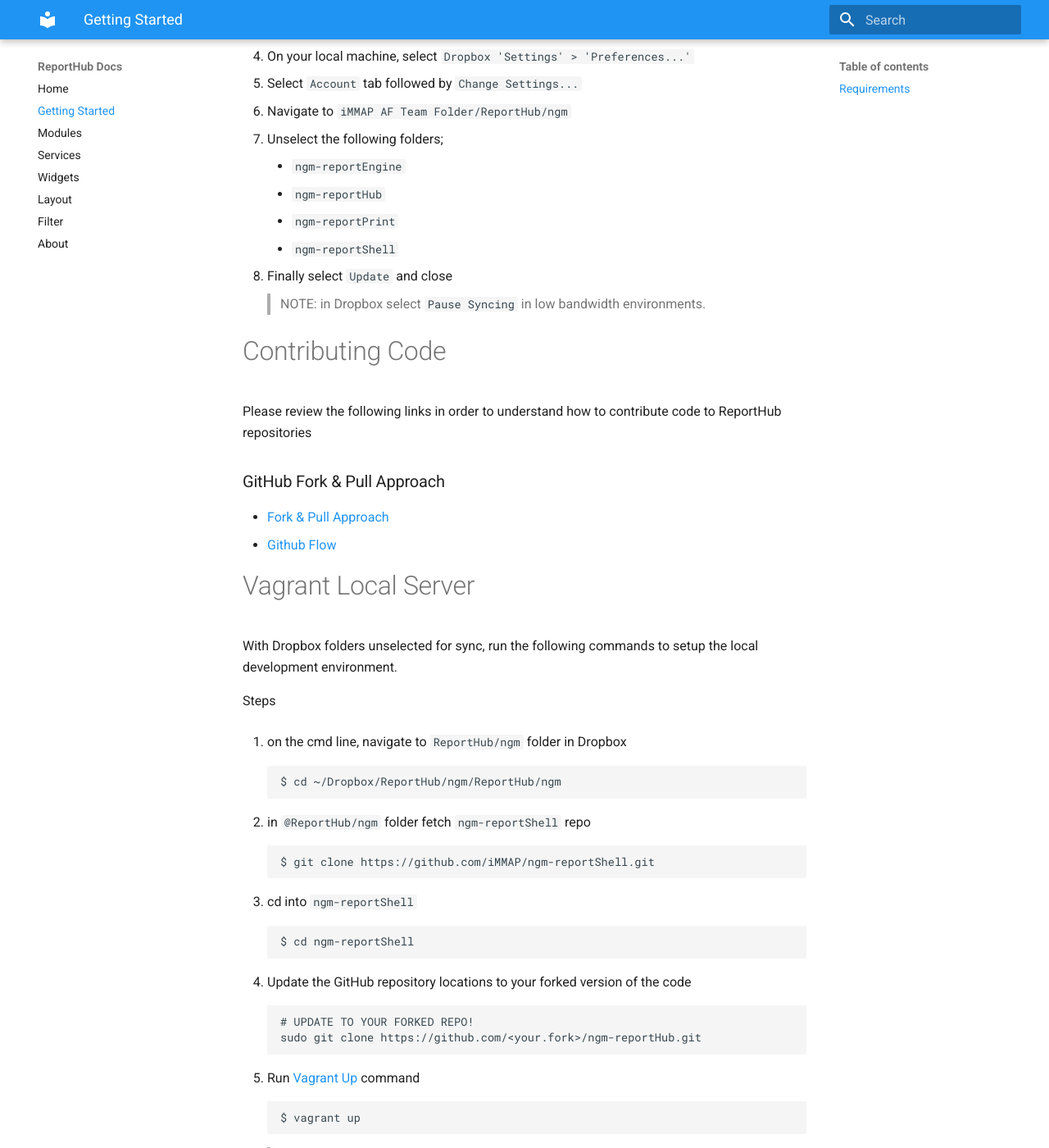
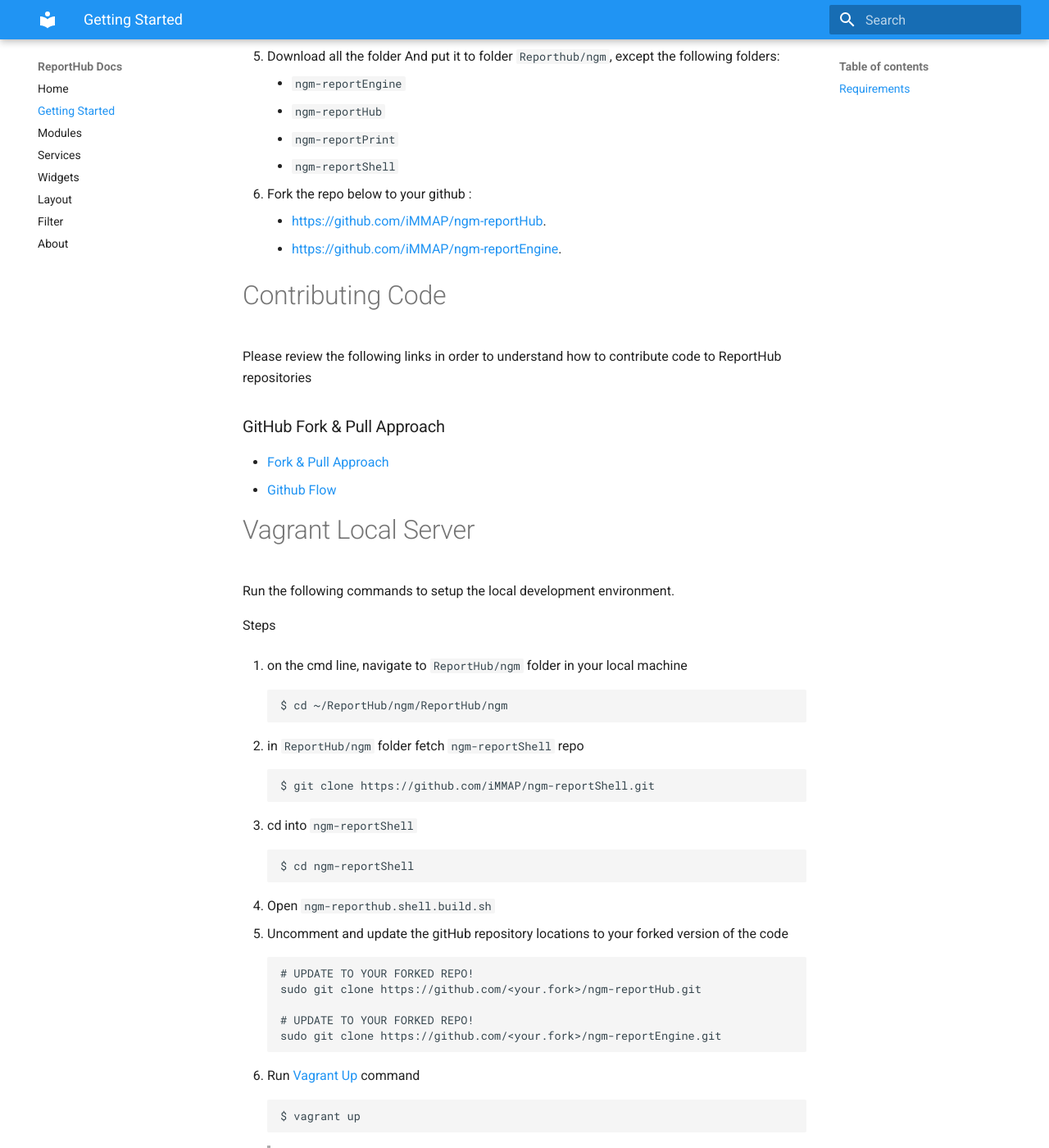
Before and after one commit to iMMAP/ngm-reporthubDocs, an MkDocs documentation site: the page built from docs/start.md, in a window 1280 px wide and 1400 px high, scrolled down 669 px. Shown: the whole window at 82% size. Built offline with MkDocs 1.6.1 and Material for MkDocs 9.7.7, drawn with Linux system fonts in a browser that asks for light colours; some of the changed text lies outside the part shown.

Commit message:
update:  installation step for local project setuo

````diff
--- a/docs/start.md
+++ b/docs/start.md
@@ -6,9 +6,9 @@
 
 ### Requirements
 
-- Dropbox 33.4.xx
-- Vagrant v1.9.xx
-- VirtualBox v5.1.xx
+<!-- - Dropbox 33.4.xx -->
+- Vagrant v1.9.xx or newer version
+- VirtualBox v5.1.xx or newer version
 
 # Getting Started
 
@@ -17,7 +17,25 @@
 Steps
 
 1. Install Software Requirements listed above on your local machine
-2. Setup Local Project Folders
+2. Make a folder with name ``Reporthub``
+	$ cd ReportHub
+3. Make a folder name ``ngm``
+4. Go to [here](https://immap.sharepoint.com/sites/SouthandCentralAsia/Afghanistan%20Library/Forms/AllItems.aspx?id=%2Fsites%2FSouthandCentralAsia%2FAfghanistan%20Library%2FMigration%20from%20Dropbox%5F211109%2FiMMAP%20AF%20Team%20Folder%2FReportHub%2Fngm&viewid=395452ab%2D8406%2D442f%2Db426%2Dbaccbd7d9da9)
+
+5. Download  all the folder And put it to folder ``Reporthub/ngm``, except the following folders:
+	- ``ngm-reportEngine``
+	- ``ngm-reportHub``
+	- ``ngm-reportPrint``
+	- ``ngm-reportShell``
+
+
+
+6. Fork the repo below to your github :
+	- [https://github.com/iMMAP/ngm-reportHub](https://github.com/iMMAP/ngm-reportHub).
+	- [https://github.com/iMMAP/ngm-reportEngine](https://github.com/iMMAP/ngm-reportEngine).
+
+<!-- OLD instruction -->
+<!-- 2. Setup Local Project Folders
 3. Add to your Dropbox the ``iMMAP AF Team Folder`` [here](https://www.dropbox.com/sh/5eti378yx2qxbxq/AAAFjJkGznjwk8IkZmRkRc7Ma?dl=0)
 4. On your local machine, select ``Dropbox 'Settings' > 'Preferences...'``
 5. Select ``Account`` tab followed by ```Change Settings...```
@@ -29,7 +47,7 @@
 	- ``ngm-reportShell``
 6. Finally select ``Update`` and close
 
-	> NOTE: in Dropbox select ```Pause Syncing``` in low bandwidth environments.
+	> NOTE: in Dropbox select ```Pause Syncing``` in low bandwidth environments. -->
 
 # Contributing Code
 
@@ -43,15 +61,15 @@
 
 # Vagrant Local Server
 
-With Dropbox folders unselected for sync, run the following commands to setup the local development environment.
+Run the following commands to setup the local development environment.
 
 Steps
 
-1. on the cmd line, navigate to ``ReportHub/ngm`` folder in Dropbox
+1. on the cmd line, navigate to ``ReportHub/ngm`` folder in your local machine
 
-		$ cd ~/Dropbox/ReportHub/ngm/ReportHub/ngm
+		$ cd ~/ReportHub/ngm/ReportHub/ngm
 
-2. in ``@ReportHub/ngm`` folder fetch ``ngm-reportShell`` repo
+2. in ``ReportHub/ngm`` folder fetch ``ngm-reportShell`` repo
 
 		$ git clone https://github.com/iMMAP/ngm-reportShell.git
 
@@ -60,18 +78,23 @@
 
 		$ cd ngm-reportShell
 
-4. Update the GitHub repository locations to your forked version of the code
+4. Open ``ngm-reporthub.shell.build.sh``
+
+5. Uncomment and update the gitHub repository locations to your forked version of the code
 
 		# UPDATE TO YOUR FORKED REPO!
 		sudo git clone https://github.com/<your.fork>/ngm-reportHub.git
 
-5. Run [Vagrant Up](https://www.vagrantup.com/docs/cli/up.html) command
+		# UPDATE TO YOUR FORKED REPO!
+		sudo git clone https://github.com/<your.fork>/ngm-reportEngine.git
+
+6. Run [Vagrant Up](https://www.vagrantup.com/docs/cli/up.html) command
 
 		$ vagrant up
 
 	> NOTE: This will take some time to fetch the Ubuntu Lts 14.04 VirtualBox image as well as install server software to establish a replica local server environemnt
 
-5. During install, review VirtualBox configurations in
+7. During install, review VirtualBox configurations in
 	- ``ngm-reportShell/Vagrantfile``
 	- ``ngm-reportShell/ngm-reporthub.shell.build.sh``
 
````
